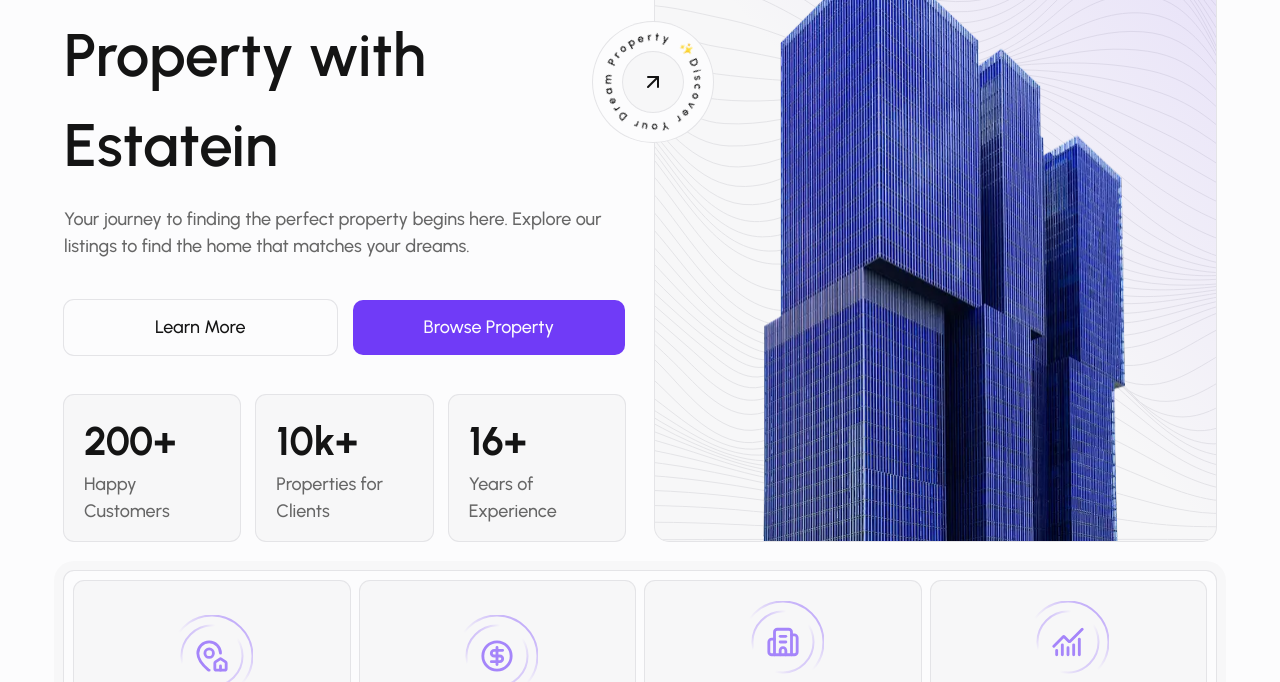
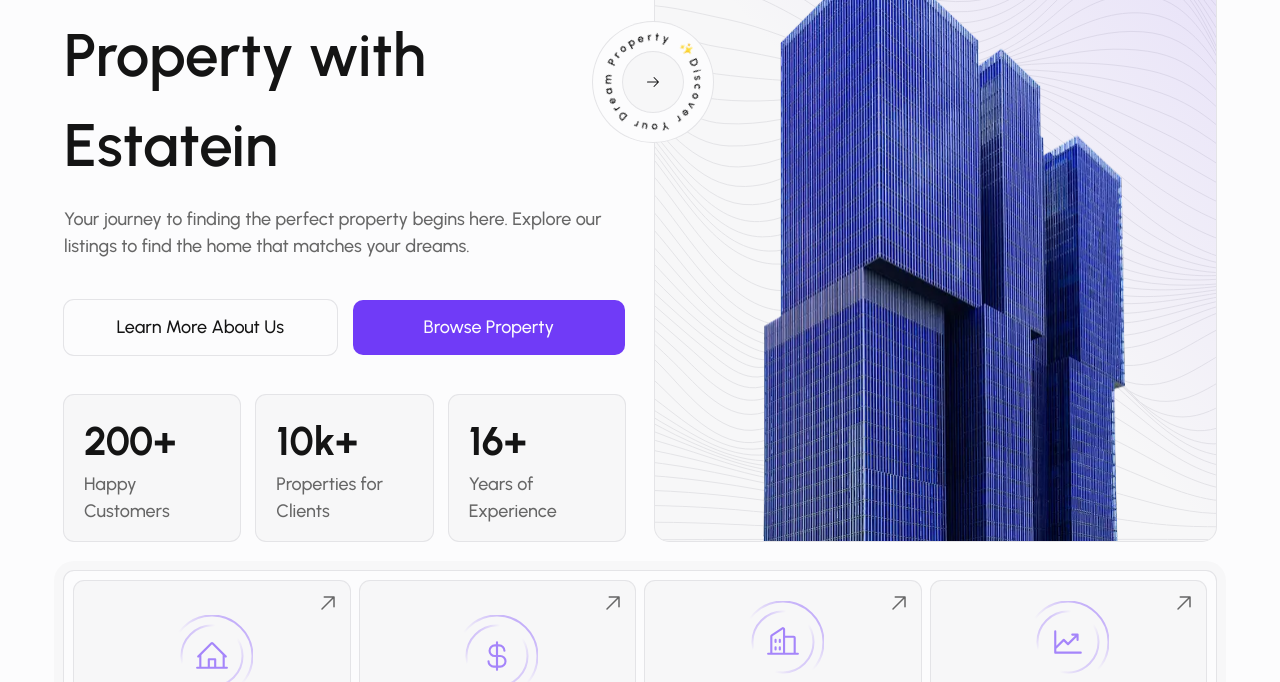
Before and after one commit to siobaldev/estatein, a Next.js app: page / in a window 1280 px wide. Shown: the part 270-952 px from the top of the page. Built offline with nearby package versions, Linux system fonts and the light colour scheme.

Commit message:
fix: improve accessibility, replace icons add respective links

```diff
--- a/src/components/hero.tsx
+++ b/src/components/hero.tsx
@@ -2,13 +2,16 @@
 import CircularTextCTA from "../../public/assets/Circular-Text-CTA.svg";
 import IconContainer from "../../public/assets/Icon-Container.svg";
 import { HeroStats } from "@/lib/data";
-import { ArrowUpRight } from "lucide-react";
+import {
+  ArrowRightIcon,
+  ArrowUpRightIcon,
+} from "@phosphor-icons/react/dist/ssr";
 import { FeatureCards } from "@/lib/data";
+import Link from "next/link";
 import Image from "next/image";
 
 export default function Hero() {
   return (
-    // TODO: Add wrapper and adjust padding
     <section className="wrapper mt-10 grid grid-cols-1 lg:relative lg:mx-0 lg:mt-0 lg:grid-cols-2 lg:items-start lg:gap-7.5 lg:py-10 xl:mx-auto">
       {/* Main Content: Headlines, CTAs, and stats */}
       <div className="z-20 order-2 flex h-full flex-col justify-center gap-y-10 lg:order-1">
@@ -18,11 +21,15 @@
           <div className="ring-border bg-background flex size-30 items-center justify-center rounded-full ring lg:absolute lg:-right-22">
             <div className="ring-border bg-sub-background relative flex size-15 items-center justify-center rounded-full ring">
               {/* Spinning circular text animation */}
-              <CircularTextCTA className="animation-duration-[10s] fill-foreground absolute size-26 animate-spin" />
+              <CircularTextCTA
+                aria-hidden="true"
+                className="animation-duration-[10s] fill-foreground absolute size-26 animate-spin"
+              />
 
               {/* Arrow icon in center of spinning text */}
-              {/* TODO: Add link to Properties */}
-              <ArrowUpRight />
+              <Link aria-label="Link to Properties" href={"/properties"}>
+                <ArrowRightIcon aria-hidden="true" />
+              </Link>
             </div>
           </div>
 
@@ -39,18 +46,22 @@
         </div>
 
         {/* Primary Call-to-Action Buttons */}
-        <div className="text-body flex flex-col gap-4 font-medium sm:flex-row">
+        <div className="text-body flex flex-col gap-4 text-center font-medium sm:flex-row">
           {/* Secondary action button with outline style */}
-          {/* TODO: Add link to About page */}
-          <button className="ring-border hover:ring-purple-60 w-full px-5 py-3.5 ring">
-            Learn More
-          </button>
+          <Link
+            href={"/about"}
+            className="ring-border hover:ring-purple-60 w-full px-5 py-3.5 ring"
+          >
+            Learn More About Us
+          </Link>
 
           {/* Primary action button with filled style */}
-          {/* TODO: Add link to Properties page */}
-          <button className="bg-purple-60 text-white-99 w-full px-5 py-3.5">
+          <Link
+            href={"/properties"}
+            className="bg-purple-60 text-white-99 w-full px-5 py-3.5"
+          >
             Browse Property
-          </button>
+          </Link>
         </div>
 
         {/* Statistics Display */}
@@ -84,7 +95,8 @@
           <Image
             src={"/assets/Building.webp"}
             alt="building-image"
-            className="z-10 size-full min-[408px]:h-75 min-[408px]:w-90 lg:size-full"
+            loading="eager"
+            className="z-10 size-full min-[408px]:w-90 lg:size-full"
             width={100}
             height={100}
             unoptimized={true}
@@ -102,15 +114,31 @@
           {FeatureCards.map((card) => (
             <li
               key={card.id}
-              className="bg-sub-background ring-border flex flex-col items-center justify-center gap-y-4 rounded-lg px-3.5 py-5 ring"
+              className="bg-sub-background ring-border relative flex flex-col items-center justify-center gap-y-4 rounded-lg px-3.5 py-5 ring"
             >
+              <Link
+                href={card.href}
+                aria-label={`Link to ${card.href}`}
+                className="absolute top-2.5 right-2.5"
+              >
+                <ArrowUpRightIcon
+                  aria-hidden="true"
+                  className="text-sub-foreground size-6"
+                />
+              </Link>
+
               {/* Feature icon with decorative container */}
-              {/* TODO: Add link to services */}
               <div className="relative flex items-center justify-center">
                 {/* Icon container background */}
-                <IconContainer className="size-12 stroke-2 lg:size-15 xl:size-20.5" />
+                <IconContainer
+                  aria-hidden="true"
+                  className="size-12 stroke-2 lg:size-15 xl:size-20.5"
+                />
                 {/* Feature icon centered in container */}
-                <card.icon className="text-purple-75 absolute size-5 xl:size-8.5" />
+                <card.icon
+                  aria-hidden="true"
+                  className="text-purple-75 absolute size-5 xl:size-8.5"
+                />
               </div>
               {/* Feature label text */}
               <p className="text-body text-center font-medium">{card.label}</p>
--- a/src/lib/data.ts
+++ b/src/lib/data.ts
@@ -1,9 +1,9 @@
 import {
-  MapPinHouse,
-  CircleDollarSign,
-  Building2,
-  ChartNoAxesCombined,
-} from "lucide-react";
+  HouseLineIcon,
+  CurrencyDollarIcon,
+  BuildingsIcon,
+  ChartLineUpIcon,
+} from "@phosphor-icons/react/dist/ssr";
 
 export const NavItems = [
   { label: "Home", href: "#home" },
@@ -19,12 +19,28 @@
 ];
 
 export const FeatureCards = [
-  { id: 1, icon: MapPinHouse, label: "Find Your Dream Home" },
-  { id: 2, icon: CircleDollarSign, label: "Unlock Property Value" },
-  { id: 3, icon: Building2, label: "Effortless Property Management" },
+  {
+    id: 1,
+    icon: HouseLineIcon,
+    href: "/properties",
+    label: "Find Your Dream Home",
+  },
+  {
+    id: 2,
+    icon: CurrencyDollarIcon,
+    href: "/services#unlock-property-value",
+    label: "Unlock Property Value",
+  },
+  {
+    id: 3,
+    icon: BuildingsIcon,
+    href: "/services#effortless-property-management",
+    label: "Effortless Property Management",
+  },
   {
     id: 4,
-    icon: ChartNoAxesCombined,
+    icon: ChartLineUpIcon,
+    href: "/services#smart-investments",
     label: "Smart Investments, Informed Decisions",
   },
 ];
```
